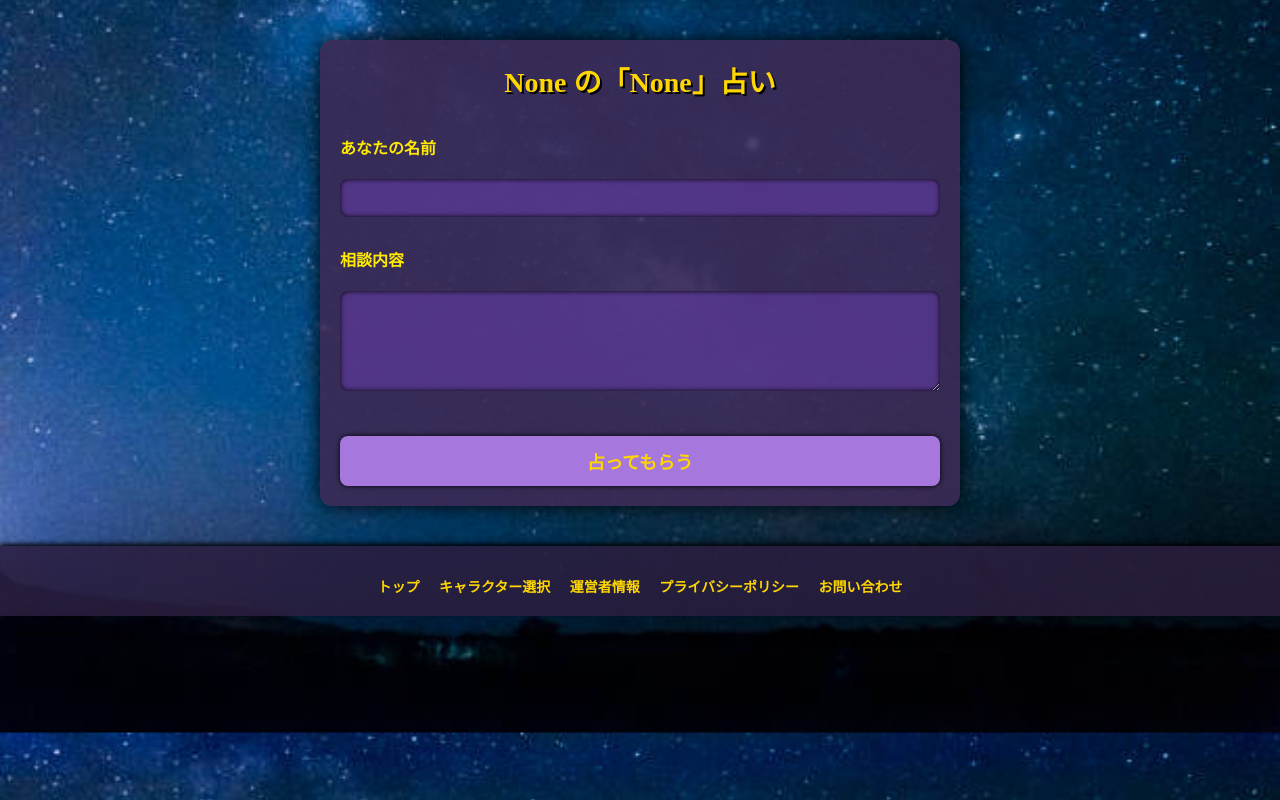
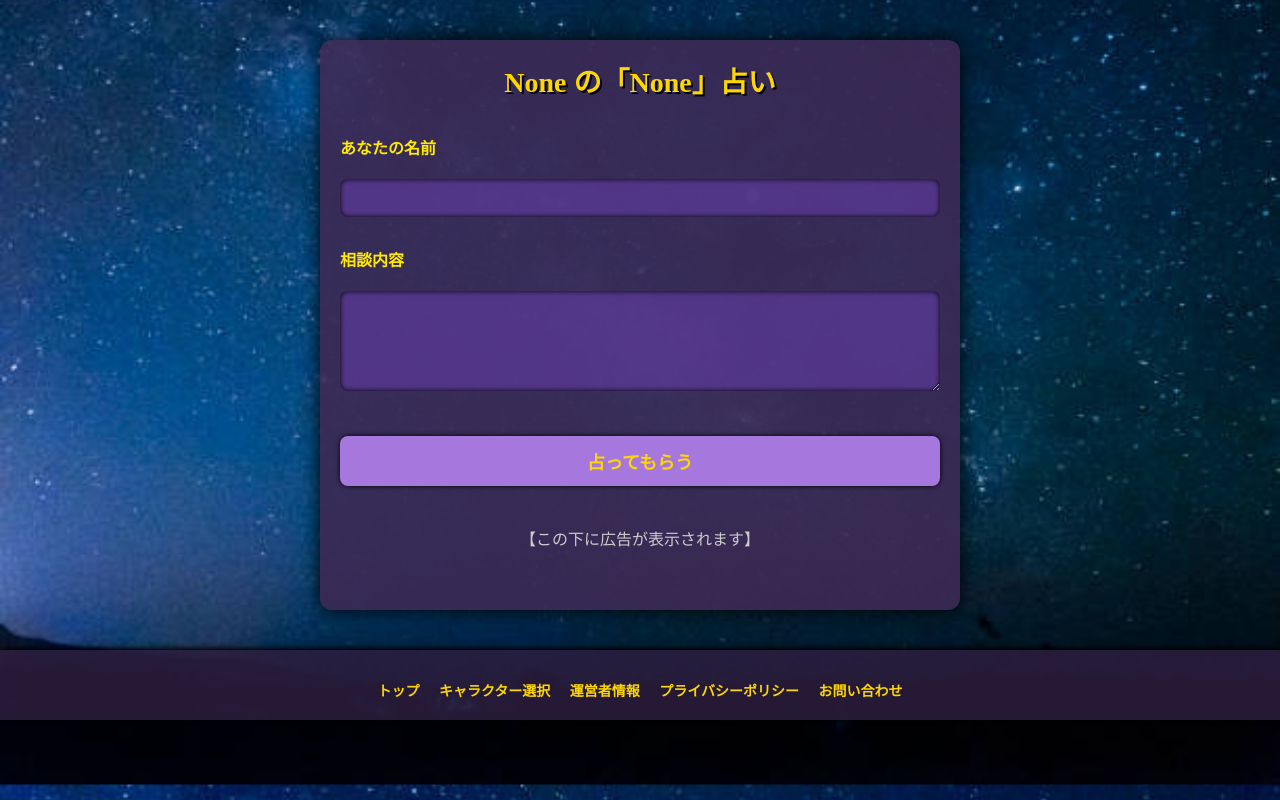
Before and after one commit to uranai-app/uranai-sougou, a Flask app: page /form in a window 1280 px wide. Run offline with Flask 3, Linux system fonts and the light colour scheme.

Commit message:
Add ad slots to form and result pages for AdSense preparation

```diff
--- a/templates/form.html
+++ b/templates/form.html
@@ -69,6 +69,13 @@
       background-color: #7b4dbf;
       transform: scale(1.05);
     }
+
+    .ad-slot {
+      text-align: center;
+      margin: 40px 0;
+      color: #ccc;
+    }
+
     footer {
       background-color: rgba(44, 30, 63, 0.85);
       padding: 20px 10px;
@@ -132,6 +139,12 @@
 
       <button type="submit">占ってもらう</button>
     </form>
+
+    <!-- 広告エリア：フォーム送信ボタンの下 -->
+    <div class="ad-slot">
+      <!-- 広告コードをここに貼り付け -->
+      <p>【この下に広告が表示されます】</p>
+    </div>
   </div>
 
   <footer class="fixed-footer">
```
Also changed, not shown: templates/result.html (+12 -0 lines).
